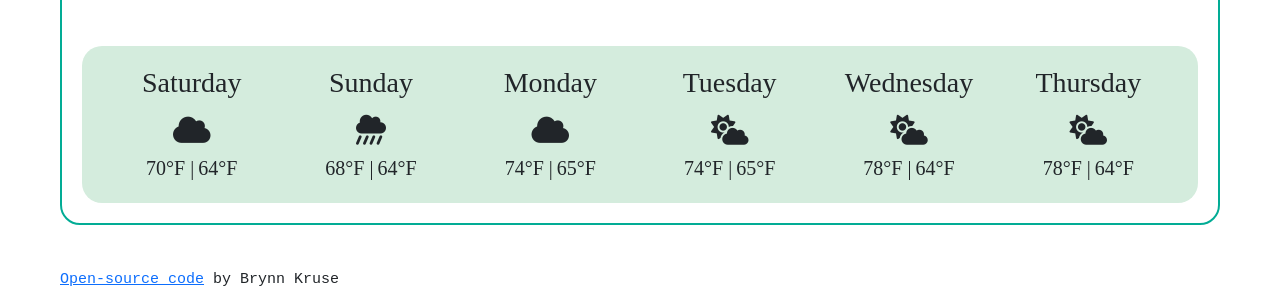
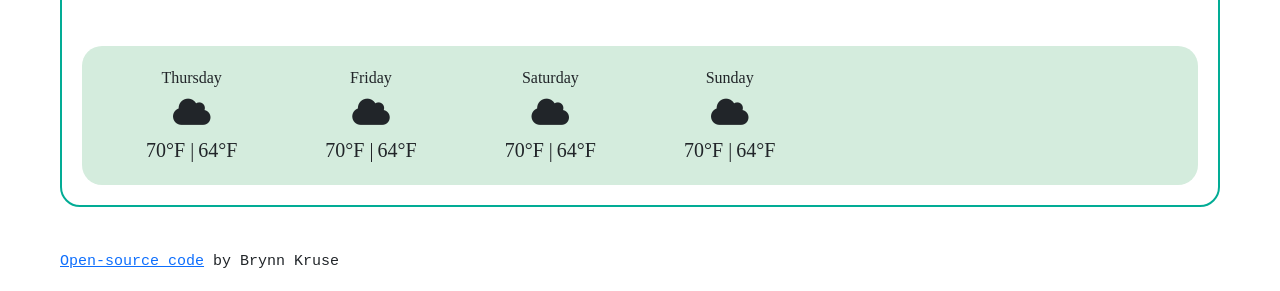
Before and after one commit to bryKruse/weather-app, a plain HTML site: page index.html in a window 1280 px wide. Shown: the part 666-957 px from the top of the page. Drawn offline with nearby package versions, Linux system fonts and the light colour scheme; no server answers.

Commit message:
JS - moving HTML into JS
Beginning the process of doing future forecast days. Fake data as of now, but will make current with API next time.

```diff
--- a/index.html
+++ b/index.html
@@ -91,59 +91,7 @@
           </div>
           <br />
           <br />
-          <div class="row upcoming-days-weather">
-            <div class="col-2 next-days">
-              <h3 class="day">Saturday</h3>
-              <div class="icon-weather-future">
-                <i class="fas fa-cloud"></i>
-              </div>
-
-              <span class="high-temperature">70°F |</span>
-              <span class="low-temperature">64°F </span>
-            </div>
-            <div class="col-2 next-days">
-              <h3 class="day">Sunday</h3>
-              <div class="icon-weather-future">
-                <i class="fas fa-cloud-showers-heavy"></i>
-              </div>
-
-              <span class="high-temperature">68°F |</span>
-              <span class="low-temperature">64°F </span>
-            </div>
-            <div class="col-2 next-days">
-              <h3 class="day">Monday</h3>
-              <div class="icon-weather-future">
-                <i class="fas fa-cloud"></i>
-              </div>
-
-              <span class="high-temperature">74°F |</span>
-              <span class="low-temperature">65°F </span>
-            </div>
-            <div class="col-2 next-days">
-              <h3 class="day">Tuesday</h3>
-              <div class="icon-weather-future">
-                <i class="fas fa-cloud-sun"></i>
-              </div>
-              <span class="high-temperature">74°F |</span>
-              <span class="low-temperature">65°F </span>
-            </div>
-            <div class="col-2 next-days">
-              <h3 class="day">Wednesday</h3>
-              <div class="icon-weather-future">
-                <i class="fas fa-cloud-sun"></i>
-              </div>
-              <span class="high-temperature">78°F |</span>
-              <span class="low-temperature">64°F </span>
-            </div>
-            <div class="col-2 next-days">
-              <h3 class="day">Thursday</h3>
-              <div class="icon-weather-future">
-                <i class="fas fa-cloud-sun"></i>
-              </div>
-              <span class="high-temperature">78°F |</span>
-              <span class="low-temperature">64°F </span>
-            </div>
-          </div>
+          <div class="future-weather-forecast" id="forecast"></div>
         </div>
       </div>
     </div>
--- a/sources/index.js
+++ b/sources/index.js
@@ -37,6 +37,32 @@ function formatDate(timestamp) {
   let date = now.getDate();
 
   return `${day} ${month} ${date}, ${year} ${hours}:${minutes}`;
+}
+
+function displayForecast() {
+  let forecastElement = document.querySelector("#forecast");
+
+  let days = ["Thursday", "Friday", "Saturday", "Sunday"];
+  let forecastHTML = `<div class="row upcoming-days-weather">`;
+
+  days.forEach(function (day) {
+    forecastHTML =
+      forecastHTML +
+      `
+              <div class="col-2 next-days">
+                <div class="day">${day}</div>
+                <div class="icon-weather-future">
+                  <i class="fas fa-cloud"></i>
+                </div>
+
+                <span class="high-temperature">70°F |</span>
+                <span class="low-temperature">64°F </span>
+
+            `;
+    forecastHTML = forecastHTML + `</div>`;
+  });
+
+  forecastElement.innerHTML = forecastHTML;
 }
 
 let form = document.querySelector("#search-form");
@@ -135,3 +161,4 @@ let fahrenheit = document.querySelector("#fahrenheit-link");
 fahrenheit.addEventListener("click", chooseFahrenheit);
 
 search("New York");
+displayForecast();
```
